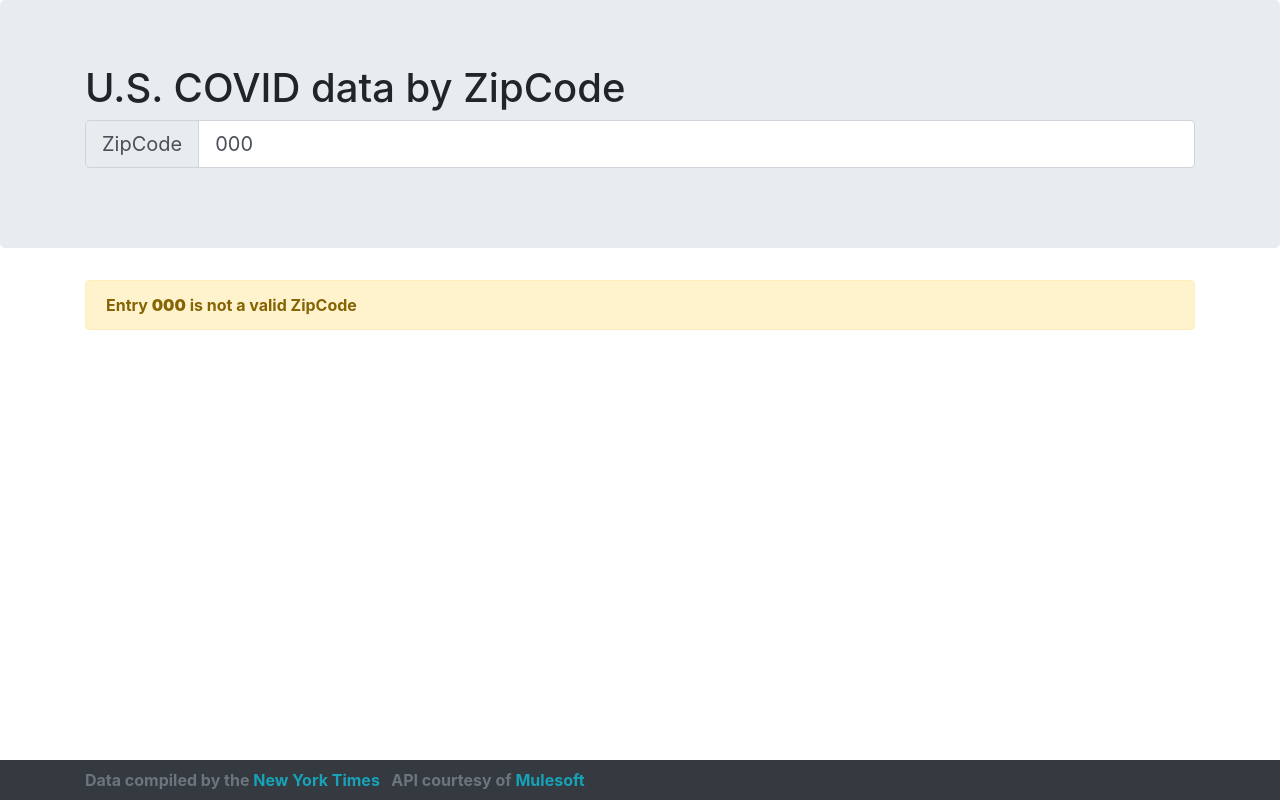
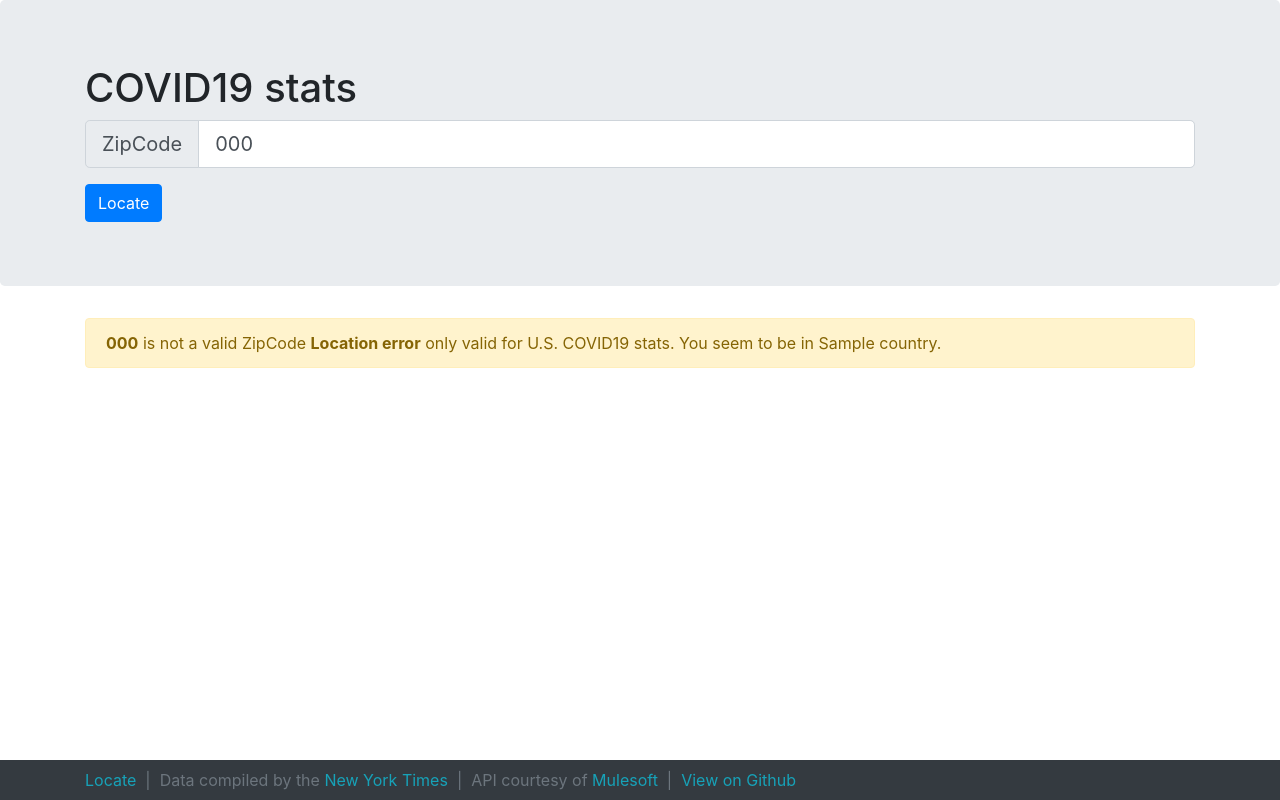
Before and after one commit to vszal/us-covid-stats, a Flask app: template templates/error.html in a window 1280 px wide. Run offline with Flask 2, Linux system fonts and the light colour scheme; the template is opened without the code that fills it: most values are stand-ins (such as "Sample title", 1, 10 or a date in 2020).

Commit message:
- Added error handling for out of US IP-based geolocation - simplified code obtaining IP address of client - added Geo location button below search, and in footer - added link to github repo in footer - Simplified main header text

```diff
--- a/app.py
+++ b/app.py
@@ -13,10 +13,12 @@ app = Flask(__name__)
 def home():
     #if no zipcode in URL, guess based on geolocation
     ip_address = get_ip()
-    zipcode = get_zipcode_by_ip(ip_address)
+    zipcode, country = get_location_by_ip(ip_address)
+    if country != 'US':
+        return render_template('error.html', country=country)
     #query the NYT API
     county, covid_data = get_covid_data(zipcode)
-    return render_template('index.html', zipcode=zipcode, county=county, covid_data=covid_data)
+    return render_template('index.html', zipcode=zipcode, country=country, county=county, covid_data=covid_data)
 
 @app.route('/<zipcode>')
 def zip(zipcode):
@@ -33,23 +35,21 @@ def zip(zipcode):
 
 def get_ip():
     # GCP Cloud Run needs X-Forwarded_For
-    if request.headers.get('X-Forwarded-For', request.remote_addr):
-        ip_address = request.headers.get('X-Forwarded-For', request.remote_addr)
-    else:
-        ip_address = request.environ.get('HTTP_X_REAL_IP', request.remote_addr)
-    # if test on dev box, your IP may come back as local, set up an env variable for your external IP
+    ip_address = request.headers.get('X-Forwarded-For', request.remote_addr)
+    # if testing in dev env  IP may come back as local
+    #set up an env variable for your external IP
     if ip_address.startswith('127.') or ip_address.startswith('172.') or ip_address.startswith('0.') or ip_address.startswith('10.'):
         ip_address = os.environ.get('DEV_EXT_IP')
     # Get zip code from IP
     return ip_address
 
-def get_zipcode_by_ip(ip_address):
+def get_location_by_ip(ip_address):
     #setup ipinfo hander
     # You may want to use a secrets manager or something more secure for your IPINFO_TOKEN
     handler = ipinfo.getHandler(os.environ.get('IPINFO_TOKEN'))
     details = handler.getDetails(ip_address)
     # return zipcode from details
-    return details.postal
+    return details.postal, details.country
 
 def get_covid_data(zipcode):
     import requests
@@ -75,6 +75,7 @@ def get_covid_data(zipcode):
         # death delta
         death_delta = data[i]["deathCt"] - data[i+1]["deathCt"]
         d_list =[data[i]["date"],data[i]["positiveCt"],pos_delta,data[i]["deathCt"],death_delta]
+        # list of lists
         covid_data.append(d_list)
         i += 1
     return county, covid_data
--- a/templates/base.html
+++ b/templates/base.html
@@ -8,20 +8,20 @@
     <!-- Bootstrap CSS -->
     <link rel="stylesheet" href="https://cdn.jsdelivr.net/npm/bootstrap@4.5.3/dist/css/bootstrap.min.css" integrity="sha384-TX8t27EcRE3e/ihU7zmQxVncDAy5uIKz4rEkgIXeMed4M0jlfIDPvg6uqKI2xXr2" crossorigin="anonymous">
 
-    <title>NYT COVID-19 lookup by US ZipCode</title>
+    <title>COVID19 stats</title>
   </head>
   <body class="h-100">
 
    <div class="jumbotron">
       <div class="container">
-        <h1>U.S. COVID data by ZipCode</h1>
+        <h1>COVID19 stats</h1>
         <div class="input-group mb-3 input-group-lg">
         <div class="input-group-prepend">
           <span class="input-group-text">ZipCode</span>
         </div>
         <input class="form-control" name="zipcode" type="text" id="zipcode" value="{{zipcode}}" onfocus="this.value=''">
         </div>
-
+        <button type="button" onclick="GeoMe()" class="btn btn-primary">Locate</button>
         <!--<button onclick="UpdateURL()" class="btn btn-primary">Go</button>-->
     </div>
   </div>
@@ -32,14 +32,26 @@
   <nav class="navbar navbar-expand-sm bg-dark navbar-dark fixed-bottom">
     <div class="container">
     <ul class="navbar-nav">
+      <li class="nav-item">
+        <a href="#" class="text-info" onclick="GeoMe()">Locate</a>
+      </li>
+      <li class="nav-item text-secondary">&nbsp; | &nbsp;
+      </li>
       <li class="nav-item text-secondary">
       Data compiled by the <a class="text-info" href="https://github.com/nytimes/covid-19-data">New York Times</a>
       </li>
-      <li class="nav-item text-secondary">&nbsp; &nbsp;
+      <li class="nav-item text-secondary">&nbsp; | &nbsp;
       </li>
       <li class="nav-item text-secondary">
         API courtesy of <a class="text-info" href="https://www.mulesoft.com/exchange/68ef9520-24e9-4cf2-b2f5-620025690913/covid19-data-tracking-api/">Mulesoft</a>
       </li>
+      <li class="nav-item text-secondary">&nbsp; | &nbsp;
+      </li>
+      <li class="nav-item text-secondary">
+         <a class="text-info" href="https://github.com/vszal/us-covid-stats/">View on Github</a>
+      </li>
+
+
     </ul>
   </div>
   </nav>
@@ -55,6 +67,10 @@
     var qstring = document.getElementById("zipcode").value;
     window.location.href = domain + qstring;
   }
+  function GeoMe(){
+    var domain = "{{url_for('home')}}"
+    window.location.href = "{{url_for('home')}}"
+  }
   </script>
 </body>
 </html>
--- a/templates/error.html
+++ b/templates/error.html
@@ -2,6 +2,11 @@
 
 {% block content %}
         <div class="alert alert-warning">
-          <strong>Entry <strong>{{zipcode}}</strong> is not a valid ZipCode
+          {% if zipcode %}
+          <strong>{{zipcode}}</strong> is not a valid ZipCode
+          {% endif %}
+          {% if country %}
+          <strong>Location error</strong> only valid for U.S. COVID19 stats. You seem to be in {{country}}.
+          {% endif %}
         </div>
 {% endblock %}
```
